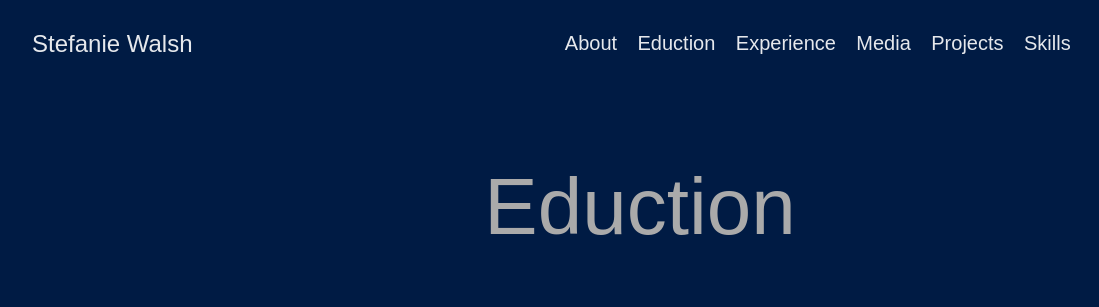
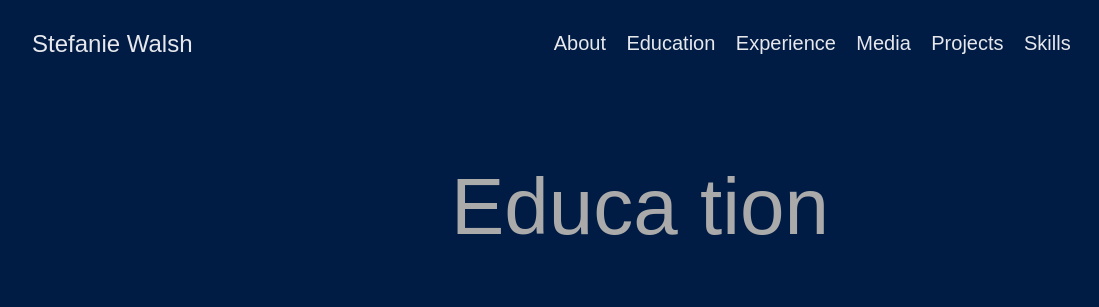
Before and after one commit to walsh1998/walsh1998.github.io, a plain HTML site: page education/index.html in a window 1280 px wide. Shown: the top 307 px of the page, 0-1099 px from the left. Drawn offline with Linux system fonts and the light colour scheme.

Commit message:
Fixed Eduction to Education

```diff
--- a/education/index.html
+++ b/education/index.html
@@ -4,7 +4,7 @@
     <meta charset="utf-8">
     <meta http-equiv="X-UA-Compatible" content="IE=edge,chrome=1">
 
-    <title>Eduction | Stefanie Walsh</title>
+    <title>Education | Stefanie Walsh</title>
     <meta name="viewport" content="width=device-width,minimum-scale=1">
     <meta name="description" content="Data Science Portfolio">
     <meta name="generator" content="Hugo 0.80.0" />
@@ -35,15 +35,15 @@
 
 
 
-    <meta property="og:title" content="Eduction" />
+    <meta property="og:title" content="Education" />
 <meta property="og:description" content="Data Science Portfolio" />
 <meta property="og:type" content="website" />
 <meta property="og:url" content="https://walsh1998.github.io/education/" />
 <meta property="og:site_name" content="Stefanie Walsh" />
-<meta itemprop="name" content="Eduction">
+<meta itemprop="name" content="Education">
 <meta itemprop="description" content="Data Science Portfolio">
 <meta name="twitter:card" content="summary"/>
-<meta name="twitter:title" content="Eduction"/>
+<meta name="twitter:title" content="Education"/>
 <meta name="twitter:description" content="Data Science Portfolio"/>
 
 
@@ -75,8 +75,8 @@
           </li>
 
           <li class="list f5 f4-ns fw4 dib pr3">
-            <a class="hover-white no-underline white-90" href="/education/" title="Eduction page">
-              Eduction
+            <a class="hover-white no-underline white-90" href="/education/" title="Education page">
+              Education
             </a>
           </li>
 
@@ -156,7 +156,8 @@
 
       <div class="tc-l pv3 ph3 ph4-ns">
         <h1 class="f2 f-subheadline-l fw2 light-silver mb0 lh-title">
-          Eduction
+          Educa
+		tion
         </h1>
 
       </div>
```
